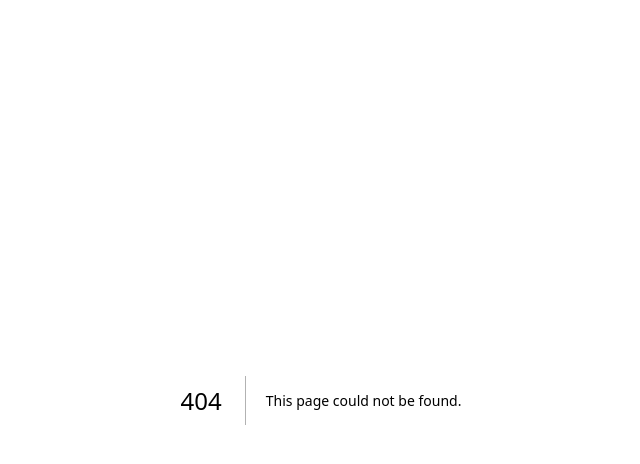
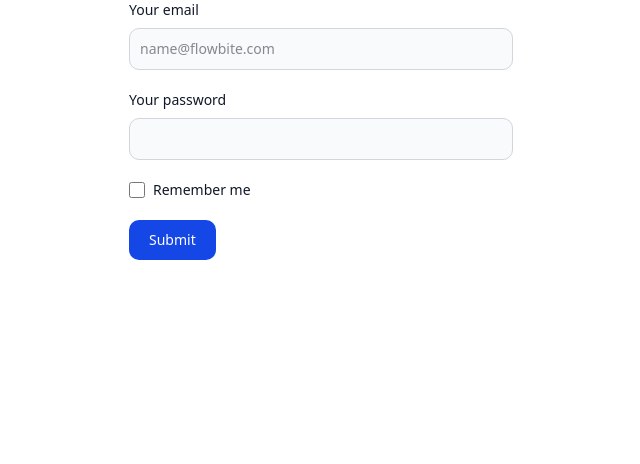
Before and after one commit to Nahiankhondokar/Mini-Blog-NextJs-Shadcn-Ui, a Next.js app: page /login in a window 1280 px wide. Before the commit this address had no page. Shown: the top 464 px of the page, without its empty margins (319-959 px from the left). Built offline with nearby package versions, Linux system fonts and the light colour scheme.

Commit message:
blog design

```diff
--- /dev/null
+++ b/app/dashboard/page.jsx
@@ -0,0 +1,53 @@
+import React from "react";
+
+function Dashboard() {
+  return (
+    <div className="blogs my-10">
+      <div className="max-w-sm m-auto rounded overflow-hidden shadow-lg bg-sky-100">
+        <div className="px-6 py-4">
+          <img
+            src="https://img.freepik.com/free-photo/online-message-blog-chat-communication-envelop-graphic-icon-concept_53876-139717.jpg"
+            alt=""
+          />
+          <div className="font-bold text-xl mb-2">The Coldest Sunset</div>
+          <p className="text-gray-700 text-base">
+            Lorem ipsum dolor sit amet, consectetur adipisicing elit.
+            Voluptatibus quia, nulla! Maiores et perferendis eaque,
+            exercitationem praesentium nihil.
+          </p>
+        </div>
+        <div className="w-full h-1 bg-black"></div>
+        <div className="px-6 pt-4 pb-2">
+          <div className="comment-area my-3 border-2 border-blue-500 p-2 rounded">
+            <p className="text-black font-bold">Author</p>
+            <span className="text-black">
+              Lorem ipsum dolor, sit amet consectetur adipisicing elit. Velit
+              non, vel amet quos ad fugiat enim quia beatae aliquam nostrum.
+            </span>
+          </div>
+        </div>
+
+        <div className="px-6 pt-4 pb-2">
+          <form className="max-w-sm mx-auto">
+            <div className="mb-5">
+              <input
+                type="text"
+                id="text"
+                className="bg-gray-50 border border-gray-300 text-gray-900 text-sm rounded-lg focus:ring-blue-500 focus:border-blue-500 block w-full p-2.5 dark:bg-gray-700 dark:border-gray-600 dark:placeholder-gray-400 dark:text-white dark:focus:ring-blue-500 dark:focus:border-blue-500"
+                placeholder="Comment..."
+              />
+            </div>
+            <button
+              type="submit"
+              className="text-white bg-blue-700 hover:bg-blue-800 focus:ring-4 focus:outline-none focus:ring-blue-300 font-medium rounded-lg text-sm w-full sm:w-auto px-5 py-2.5 text-center dark:bg-blue-600 dark:hover:bg-blue-700 dark:focus:ring-blue-800"
+            >
+              Submit
+            </button>
+          </form>
+        </div>
+      </div>
+    </div>
+  );
+}
+
+export default Dashboard;
--- /dev/null
+++ b/app/login/page.jsx
@@ -0,0 +1,62 @@
+import React from "react";
+
+function Login() {
+  return (
+    <form class="max-w-sm mx-auto">
+      <div class="mb-5">
+        <label
+          for="email"
+          class="block mb-2 text-sm font-medium text-gray-900 dark:text-white"
+        >
+          Your email
+        </label>
+        <input
+          type="email"
+          id="email"
+          class="bg-gray-50 border border-gray-300 text-gray-900 text-sm rounded-lg focus:ring-blue-500 focus:border-blue-500 block w-full p-2.5 dark:bg-gray-700 dark:border-gray-600 dark:placeholder-gray-400 dark:text-white dark:focus:ring-blue-500 dark:focus:border-blue-500"
+          placeholder="name@flowbite.com"
+          required
+        />
+      </div>
+      <div class="mb-5">
+        <label
+          for="password"
+          class="block mb-2 text-sm font-medium text-gray-900 dark:text-white"
+        >
+          Your password
+        </label>
+        <input
+          type="password"
+          id="password"
+          class="bg-gray-50 border border-gray-300 text-gray-900 text-sm rounded-lg focus:ring-blue-500 focus:border-blue-500 block w-full p-2.5 dark:bg-gray-700 dark:border-gray-600 dark:placeholder-gray-400 dark:text-white dark:focus:ring-blue-500 dark:focus:border-blue-500"
+          required
+        />
+      </div>
+      <div class="flex items-start mb-5">
+        <div class="flex items-center h-5">
+          <input
+            id="remember"
+            type="checkbox"
+            value=""
+            class="w-4 h-4 border border-gray-300 rounded-sm bg-gray-50 focus:ring-3 focus:ring-blue-300 dark:bg-gray-700 dark:border-gray-600 dark:focus:ring-blue-600 dark:ring-offset-gray-800 dark:focus:ring-offset-gray-800"
+            required
+          />
+        </div>
+        <label
+          for="remember"
+          class="ms-2 text-sm font-medium text-gray-900 dark:text-gray-300"
+        >
+          Remember me
+        </label>
+      </div>
+      <button
+        type="submit"
+        class="text-white bg-blue-700 hover:bg-blue-800 focus:ring-4 focus:outline-none focus:ring-blue-300 font-medium rounded-lg text-sm w-full sm:w-auto px-5 py-2.5 text-center dark:bg-blue-600 dark:hover:bg-blue-700 dark:focus:ring-blue-800"
+      >
+        Submit
+      </button>
+    </form>
+  );
+}
+
+export default Login;
--- a/app/page.js
+++ b/app/page.js
@@ -1,9 +1,9 @@
-import Image from "next/image";
+import { Button } from "@/components/ui/button";
 
 export default function Home() {
   return (
     <h1 className="text-3xl font-bold underline text-white-900">
-      Hello world!
+      <Button>Click Me</Button>
     </h1>
   );
 }
--- /dev/null
+++ b/components/ui/button.jsx
@@ -0,0 +1,54 @@
+import * as React from "react"
+import { Slot } from "@radix-ui/react-slot"
+import { cva } from "class-variance-authority";
+
+import { cn } from "@/lib/utils"
+
+const buttonVariants = cva(
+  "inline-flex items-center justify-center gap-2 whitespace-nowrap rounded-md text-sm font-medium transition-[color,box-shadow] disabled:pointer-events-none disabled:opacity-50 [&_svg]:pointer-events-none [&_svg:not([class*='size-'])]:size-4 shrink-0 [&_svg]:shrink-0 outline-none focus-visible:border-ring focus-visible:ring-ring/50 focus-visible:ring-[3px] aria-invalid:ring-destructive/20 dark:aria-invalid:ring-destructive/40 aria-invalid:border-destructive",
+  {
+    variants: {
+      variant: {
+        default:
+          "bg-primary text-primary-foreground shadow-xs hover:bg-primary/90",
+        destructive:
+          "bg-destructive text-white shadow-xs hover:bg-destructive/90 focus-visible:ring-destructive/20 dark:focus-visible:ring-destructive/40",
+        outline:
+          "border border-input bg-background shadow-xs hover:bg-accent hover:text-accent-foreground",
+        secondary:
+          "bg-secondary text-secondary-foreground shadow-xs hover:bg-secondary/80",
+        ghost: "hover:bg-accent hover:text-accent-foreground",
+        link: "text-primary underline-offset-4 hover:underline",
+      },
+      size: {
+        default: "h-9 px-4 py-2 has-[>svg]:px-3",
+        sm: "h-8 rounded-md gap-1.5 px-3 has-[>svg]:px-2.5",
+        lg: "h-10 rounded-md px-6 has-[>svg]:px-4",
+        icon: "size-9",
+      },
+    },
+    defaultVariants: {
+      variant: "default",
+      size: "default",
+    },
+  }
+)
+
+function Button({
+  className,
+  variant,
+  size,
+  asChild = false,
+  ...props
+}) {
+  const Comp = asChild ? Slot : "button"
+
+  return (
+    <Comp
+      data-slot="button"
+      className={cn(buttonVariants({ variant, size, className }))}
+      {...props} />
+  );
+}
+
+export { Button, buttonVariants }
--- a/package.json
+++ b/package.json
@@ -9,6 +9,8 @@
     "lint": "next lint"
   },
   "dependencies": {
+    "@radix-ui/react-navigation-menu": "^1.2.5",
+    "@radix-ui/react-slot": "^1.1.2",
     "class-variance-authority": "^0.7.1",
     "clsx": "^2.1.1",
     "lucide-react": "^0.477.0",
```
Also changed, not shown: 1 other file (tests, documents, lock files or other folders).
